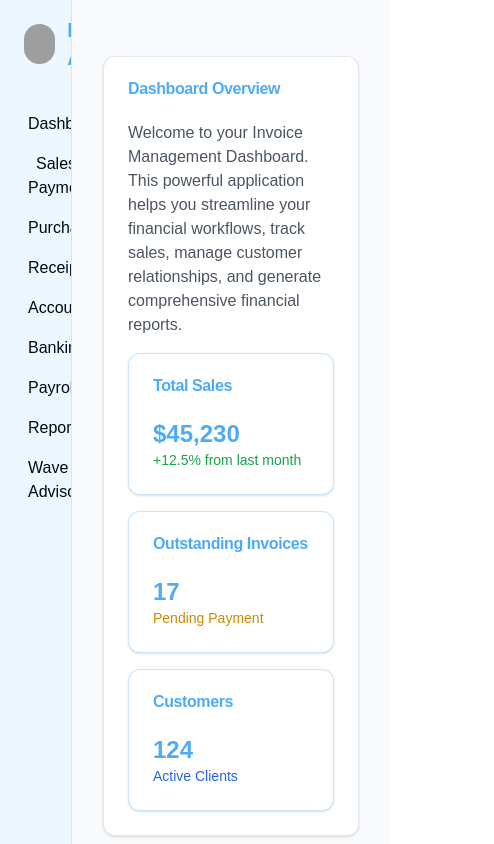
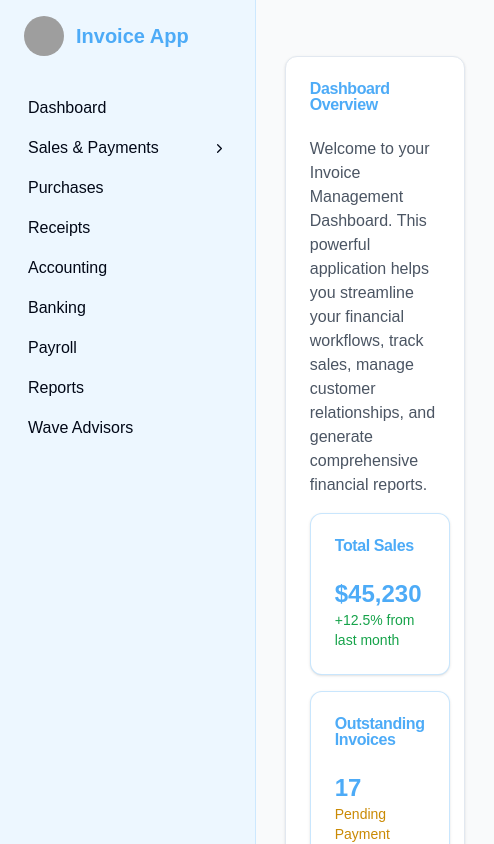
Before and after one commit to shakuisitive/invoicopedia, a Next.js app: page / in a window 390 px wide. Shown: the top 844 px of the page, 494 px wide, since content can reach past the window. Built offline with nearby package versions, Linux system fonts and the light colour scheme; grey boxes are pictures that could not be loaded.

Commit message:
Made sidebar responsive

```diff
--- a/src/app/_components/Sidebar.tsx
+++ b/src/app/_components/Sidebar.tsx
@@ -71,7 +71,7 @@ function Sidebar() {
   return (
     <div
       style={{ height: "1125px" }}
-      className="w-64 bg-[#4dabf7] bg-opacity-10 border-r border-[#4dabf7]/20 p-4 overflow-y-auto"
+      className="w-64 bg-[#4dabf7] bg-opacity-10 border-r border-[#4dabf7]/20 p-4 overflow-y-auto min-w-[256px]"
     >
       <div className="flex items-center mb-8 pl-2">
         <img
```
Also changed, not shown: 1 other file (tests, documents, lock files or other folders).
